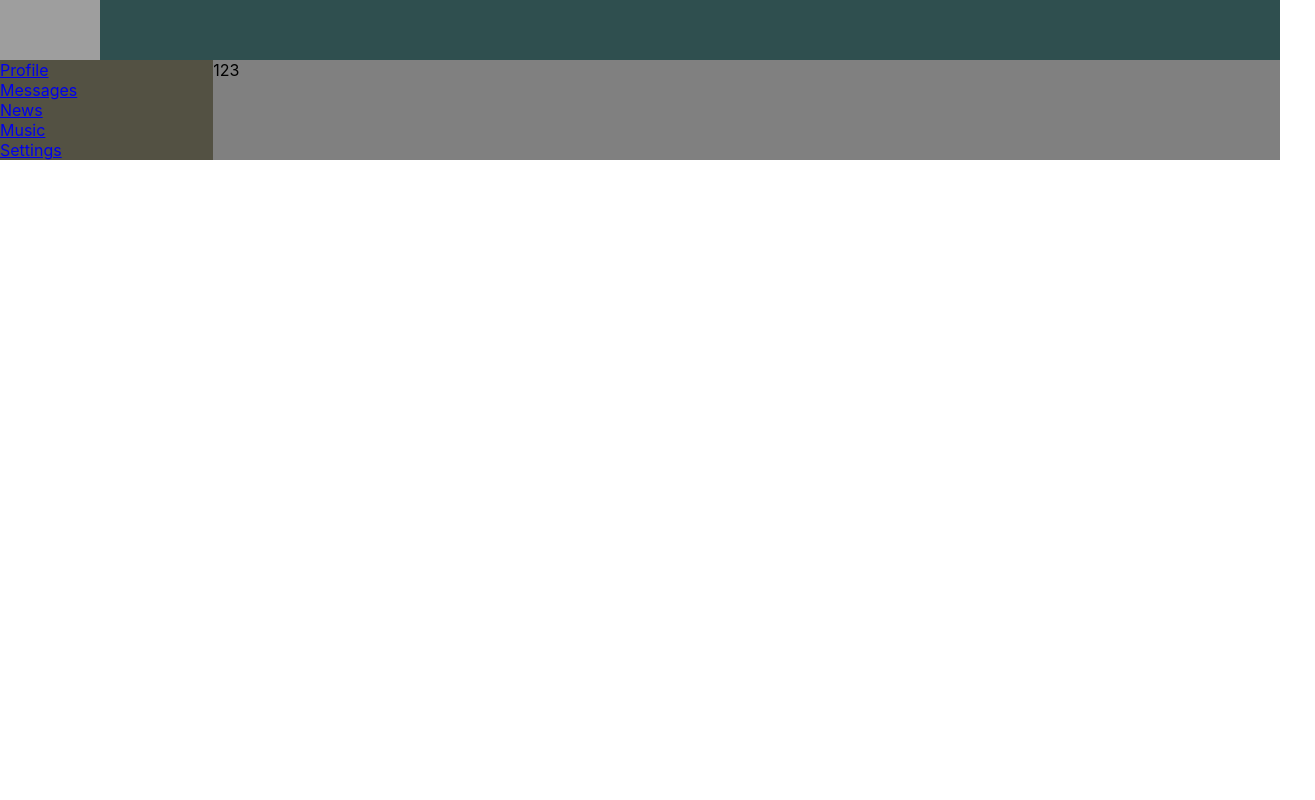
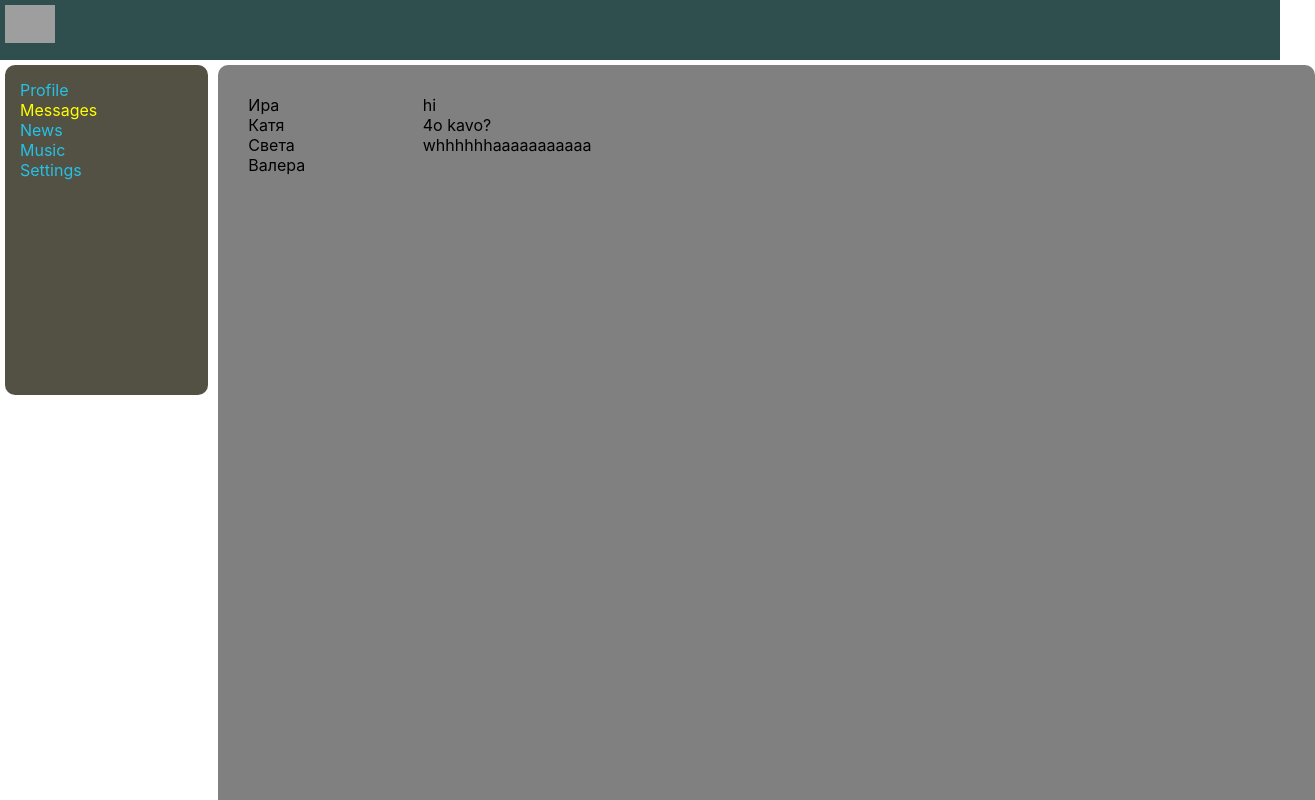
Before and after one commit to Defreezz/it-incubator, a React (Create React App) app: page /dialogs in a window 1280 px wide. Shown: the top 800 px of the page, 1315 px wide, since content can reach past the window. Built offline with nearby package versions, Linux system fonts and the light colour scheme; grey boxes are pictures that could not be loaded.

Commit message:
samurai 21

```diff
--- a/src/App.css
+++ b/src/App.css
@@ -10,5 +10,9 @@
 .app-wrapper-content {
     grid-area: p;
     background-color: grey;
+    padding: 20px 10px 10px 20px;
+    margin: 5px;
+    border-radius: 10px;
     width: 100%;
+    min-height: 1124px;
 }
--- a/src/App.tsx
+++ b/src/App.tsx
@@ -7,20 +7,24 @@ import Profile from "./components/Profile/Profile";
 import Dialogs from "./components/Dialogs/Dialogs";
 import headerClasses from "./components/Header/Header.module.css"
 import navbarClasses from "./components/Navbar/Navbar.module.css"
+import dialogClasses from "./components/Dialogs/Dialogs.module.css"
+import News from "./components/News/News";
+import Music from "./components/Music/Music";
+import Settings from "./components/Settings/Settings";
 
 
 const cssHeader = {
     className: headerClasses.header,
+    logo: headerClasses.logo,
     headerData: {
         img1: 'https://www.rulez-t.info/uploads/posts/2017-10/1508283588_rulez-t_info-memy-dlya-ochen-vazhnyh-peregovorov-0.png'
     }
 }
 
-
 const cssNavbar = {
     navbar: navbarClasses.nav,
     navbarItem: navbarClasses.item,
-    activeItem: navbarClasses.active
+    activeLink: navbarClasses.activeLink
 }
 
 const cssProfile = {
@@ -28,6 +32,14 @@ const cssProfile = {
         img1: "https://img.uslugio.com/img3/33/3d/333d332bafec42151557d5c1a8a2d10c.jpg",
         img2: "https://s.mediasole.ru/cache/content/data/images/1486/1486067/original.jpg"
     }
+}
+
+const cssDialogs = {
+    dialogsContainer: dialogClasses.dialogsContainer,
+    dialogsItems: dialogClasses.dialogsItems,
+    dialog: dialogClasses.dialog,
+    message: dialogClasses.message,
+    messageContainer: dialogClasses.messageContainer
 }
 
 function App() {
@@ -38,7 +50,10 @@ function App() {
             <div className={"app-wrapper-content"}>
                 <Routes>
                     <Route path='/profile' element={<Profile styleProfile={cssProfile}/>}/>
-                    <Route path='/dialogs' element={<Dialogs/>}/>
+                    <Route path='/dialogs' element={<Dialogs styleDialogs={cssDialogs}/>}/>
+                    <Route path='/news' element={<News/>}/>
+                    <Route path='/music' element={<Music/>}/>
+                    <Route path='/settings' element={<Settings/>}/>
                 </Routes>
             </div>
 
--- a/src/components/Dialogs/Dialogs.module.css
+++ b/src/components/Dialogs/Dialogs.module.css
@@ -0,0 +1,24 @@
+.dialogsContainer {
+    padding: 10px;
+    display: grid;
+    grid-template-columns: 2fr 10fr;
+}
+
+.dialogs-items {
+
+}
+
+.dialog {
+
+}
+.dialog .active {
+    color: yellow;
+}
+
+.messageContainer {
+
+}
+
+.message {
+
+}
--- a/src/components/Dialogs/Dialogs.tsx
+++ b/src/components/Dialogs/Dialogs.tsx
@@ -1,10 +1,29 @@
 type TypeClassName = {
-
+    dialogsContainer: string
+    dialogsItems: string
+    dialog: string
+    message: string
+    messageContainer: string
+}
+type x = { //типизация объекта, который приходит в пропсах из APP
+    styleDialogs: TypeClassName
 }
 
-function Dialogs(props: any) {
+function Dialogs(props: x) {
     return (
-        <div>123</div>
+        <div className={props.styleDialogs.dialogsContainer}>
+            <div className={props.styleDialogs.dialogsItems}>
+                <div className={props.styleDialogs.dialog}>Ира</div>
+                <div className={props.styleDialogs.dialog}>Катя</div>
+                <div className={props.styleDialogs.dialog}>Света</div>
+                <div className={props.styleDialogs.dialog}>Валера</div>
+            </div>
+            <div className={props.styleDialogs.messageContainer}>
+                <div className={props.styleDialogs.message}>hi</div>
+                <div className={props.styleDialogs.message}>4o kavo?</div>
+                <div className={props.styleDialogs.message}>whhhhhhaaaaaaaaaaa</div>
+            </div>
+        </div>
     )
 }
 
--- a/src/components/Header/Header.module.css
+++ b/src/components/Header/Header.module.css
@@ -3,5 +3,8 @@
     background-color: darkslategrey;
 }
 .header img{
-    width: 100px;
+    width: 50px;
 }
+.logo {
+    padding: 5px;
+}
--- a/src/components/Header/Header.tsx
+++ b/src/components/Header/Header.tsx
@@ -3,23 +3,24 @@ import React from "react";
 
 type TypeClassName = {
     className: string
+    logo: string
     headerData: {
         img1: string
     }
 }
 
-type X = {
+type X = {//типизация объекта, который приходит в пропсах из APP
     styleHeader: TypeClassName
 }
 
 
 function Header(props: X) {
     return (
-        <header className={props.styleHeader.className}>
-            <img
-                src={props.styleHeader.headerData.img1}>
-            </img>
-        </header>
+        <div className={props.styleHeader.className}>
+            <div className={props.styleHeader.logo}>
+                <img src={props.styleHeader.headerData.img1}></img>
+            </div>
+        </div>
     )
 }
 
--- /dev/null
+++ b/src/components/Music/Music.tsx
@@ -0,0 +1,11 @@
+type TypeClassName = {
+
+}
+
+function Music(props: any) {
+    return (
+        <div>Music</div>
+    )
+}
+
+export default Music
--- a/src/components/Navbar/Navbar.module.css
+++ b/src/components/Navbar/Navbar.module.css
@@ -1,10 +1,15 @@
 .nav {
     grid-area: n;
     background-color: #535143;
+    margin: 5px;
+    border-radius: 10px;
+    padding: 15px;
+    height: 300px;
 }
-.item {
-    color: chocolate;
+.item a {
+    color: #25c2e7;
+    text-decoration: none;
 }
-.item.active {
+a.activeLink {
     color: yellow;
 }
--- a/src/components/Navbar/Navbar.tsx
+++ b/src/components/Navbar/Navbar.tsx
@@ -1,33 +1,42 @@
 import React from "react";
-import { NavLink } from "react-router-dom";
+import {NavLink} from "react-router-dom";
 
 type TypeOfNavbarProps = {
     navbar: string
     navbarItem: string
-    activeItem: string
+    activeLink: string
 }
 
-type X = {
+type X = { //типизация объекта, который приходит в пропсах из APP
     styleNavbar: TypeOfNavbarProps
 }
 
 function Navbar(props: X) {
     return (
         <nav className={props.styleNavbar.navbar}>
-            <div className={`${props.styleNavbar.navbarItem} ${props.styleNavbar.activeItem}`}>
-                <NavLink to="/profile">Profile</NavLink>
+            <div className={props.styleNavbar.navbarItem}>
+
+
+                {/*navData проверяет есть ли class active  у блока*/}
+
+                <NavLink to="/profile"
+                         className={(navData) => navData.isActive ? props.styleNavbar.activeLink : ''}>Profile</NavLink>
             </div>
             <div className={props.styleNavbar.navbarItem}>
-                <NavLink to="/dialogs">Messages</NavLink>
+                <NavLink to="/dialogs"
+                         className={(navData) => navData.isActive ? props.styleNavbar.activeLink : ''}>Messages</NavLink>
             </div>
             <div className={props.styleNavbar.navbarItem}>
-                <NavLink to="">News</NavLink>
+                <NavLink to="/news"
+                         className={(navData) => navData.isActive ? props.styleNavbar.activeLink : ''}>News</NavLink>
             </div>
             <div className={props.styleNavbar.navbarItem}>
-                <NavLink to="">Music</NavLink>
+                <NavLink to="/music"
+                         className={(navData) => navData.isActive ? props.styleNavbar.activeLink : ''}>Music</NavLink>
             </div>
             <div className={props.styleNavbar.navbarItem}>
-                <NavLink to="">Settings</NavLink>
+                <NavLink to="/settings"
+                         className={(navData) => navData.isActive ? props.styleNavbar.activeLink : ''}>Settings</NavLink>
             </div>
         </nav>
     )
--- /dev/null
+++ b/src/components/News/News.tsx
@@ -0,0 +1,11 @@
+type TypeClassName = {
+
+}
+
+function News(props: any) {
+    return (
+        <div>News</div>
+    )
+}
+
+export default News
--- a/src/components/Profile/Profile.tsx
+++ b/src/components/Profile/Profile.tsx
@@ -2,14 +2,19 @@ import React from "react";
 import MyPosts from "./MyPosts/MyPosts";
 import myPostsClasses from "./MyPosts/MyPosts.module.css"
 
-type TypeOfProfileData = {
-    profileData: {
-        img1: string
-        img2: string
+// type TypeOfProfileData = { //типизация того, что вложено в объект
+//     profileData: {
+//         img1: string
+//         img2: string
+//     }
+// }
+type x = { //типизация объекта, который приходит в пропсах из APP
+    styleProfile: {
+        profileData: {
+            img1: string
+            img2: string
+        }
     }
-}
-type x = {
-    styleProfile: TypeOfProfileData
 }
 
 
--- /dev/null
+++ b/src/components/Settings/Settings.tsx
@@ -0,0 +1,11 @@
+type TypeClassName = {
+
+}
+
+function Settings(props: any) {
+    return (
+        <div>Settings</div>
+    )
+}
+
+export default Settings
```
